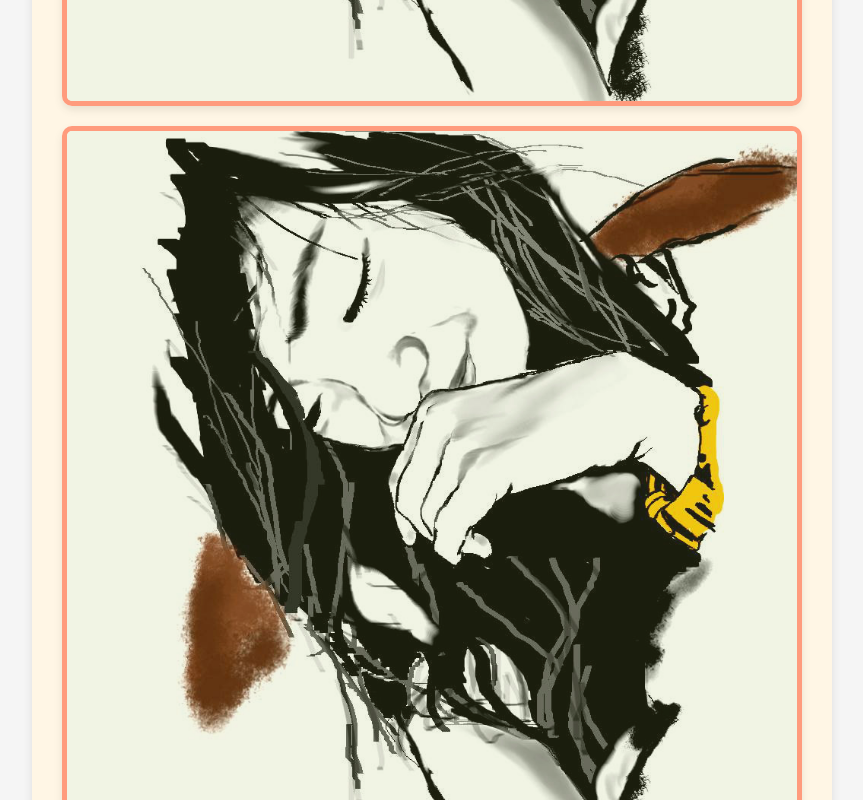
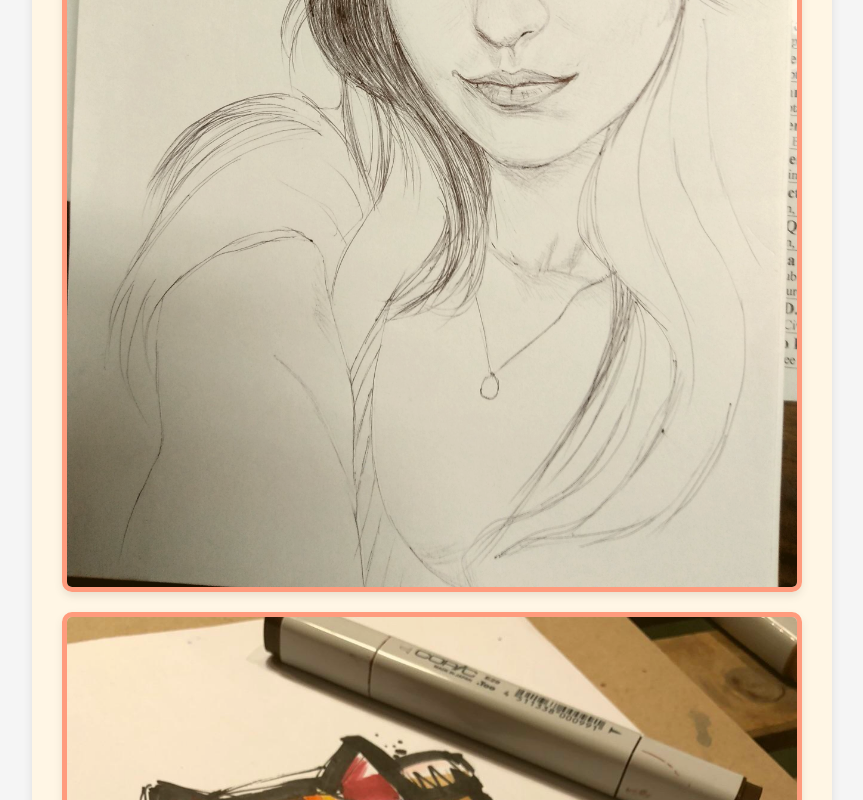
Before and after one commit to gitguddddd/gitguddddd.github.io, a plain HTML site: page gallery.html in a window 1280 px wide. Shown: the part 3500-4300 px from the top of the page, without its empty margins (208-1071 px from the left). Drawn offline with nearby package versions, Linux system fonts and the light colour scheme.

Commit message:
Update gallery.html

```diff
--- a/gallery.html
+++ b/gallery.html
@@ -17,12 +17,12 @@
             <img src="images/art1.jpg" alt="Artwork 1">
             <img src="images/art2.jpg" alt="Artwork 2">
             <img src="images/art3.jpg" alt="Artwork 3">
-            <img src="images/art3.jpg" alt="Artwork 4">
-            <img src="images/art3.jpg" alt="Artwork 5">
-            <img src="images/art3.jpg" alt="Artwork 6">
-            <img src="images/art3.jpg" alt="Artwork 7">
-            <img src="images/art3.jpg" alt="Artwork 8">
-            <img src="images/art3.jpg" alt="Artwork 9">
+            <img src="images/art4.jpg" alt="Artwork 4">
+            <img src="images/art5.jpg" alt="Artwork 5">
+            <img src="images/art6.jpg" alt="Artwork 6">
+            <img src="images/art7.jpg" alt="Artwork 7">
+            <img src="images/art8.jpg" alt="Artwork 8">
+            <img src="images/art9.jpg" alt="Artwork 9">
         </div>
     </section>
 
```
